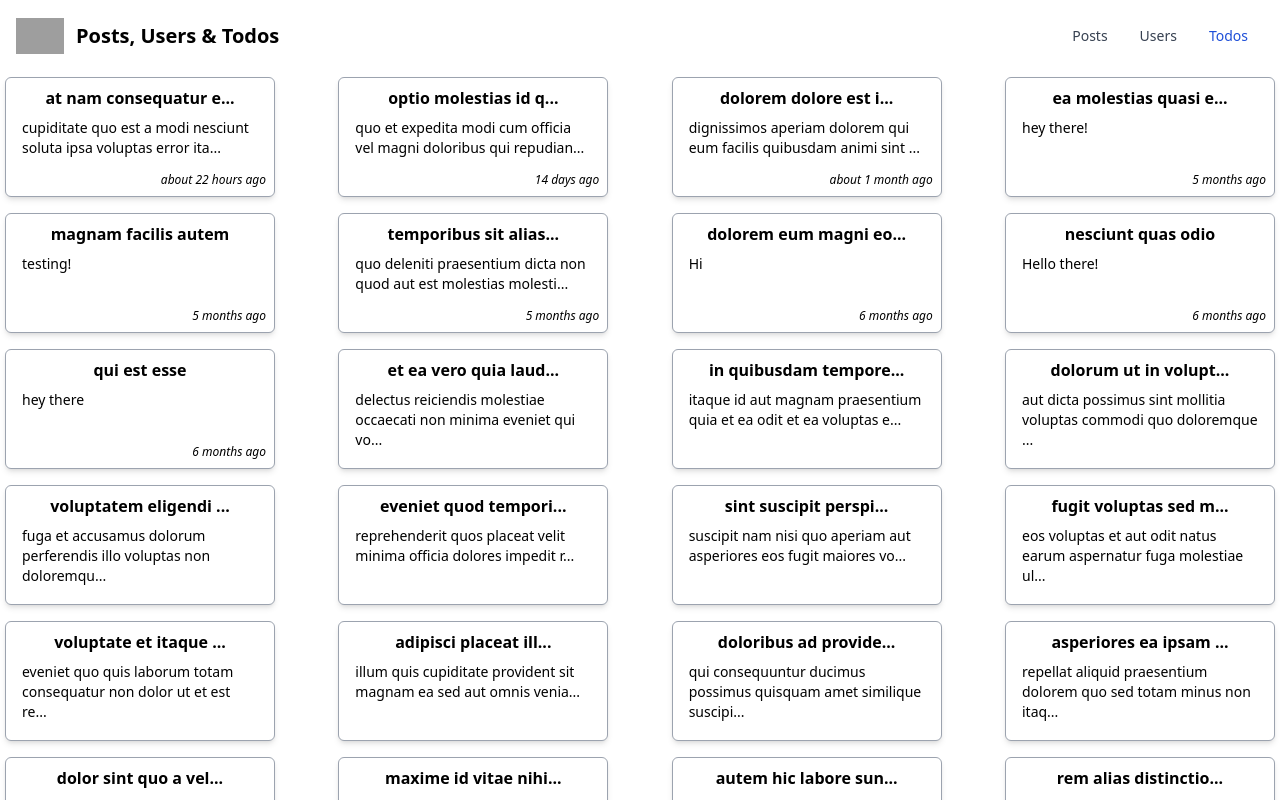
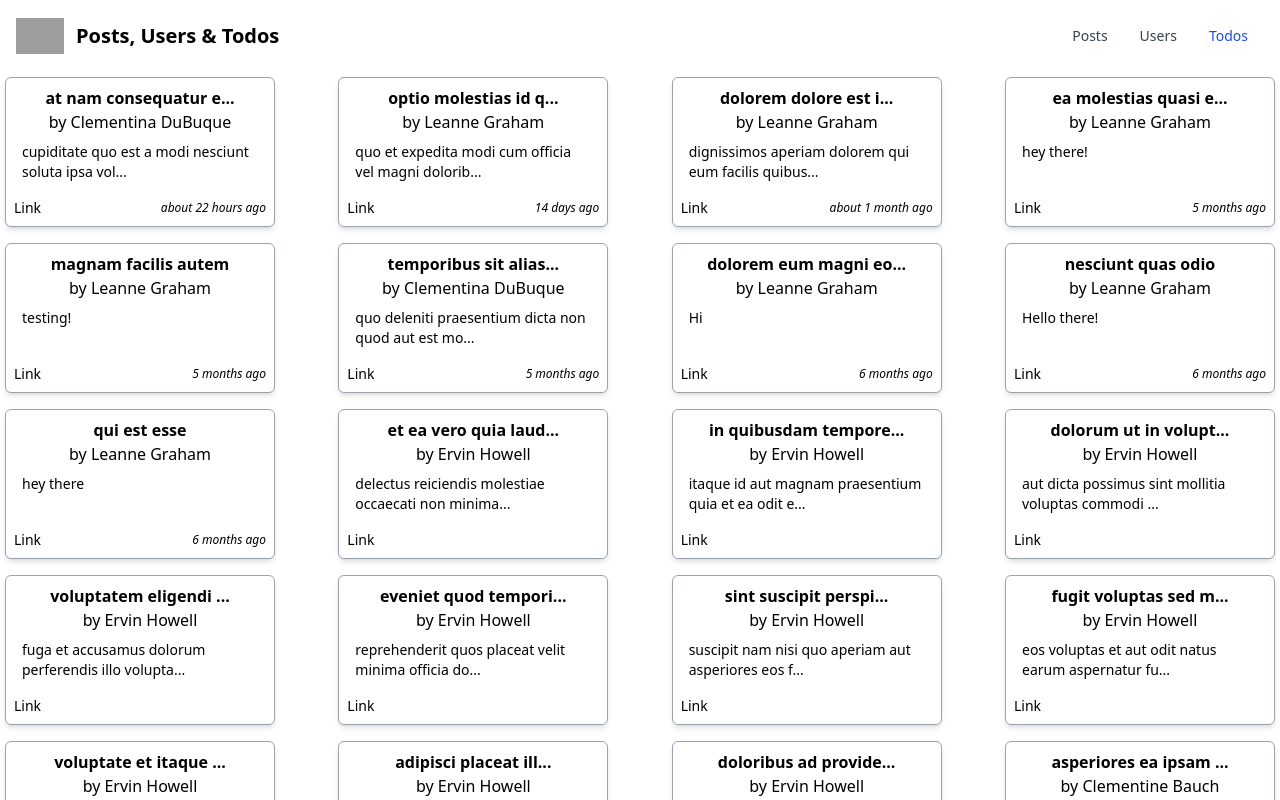
Before and after one commit to kboul/posts-users-todos-rtq, a React (Create React App) app: page /posts in a window 1280 px wide. Shown: the top 800 px of the page. Built offline with nearby package versions, Linux system fonts and the light colour scheme; data requests are answered from the project's data file; grey boxes are pictures that could not be loaded.

Commit message:
Display author on each post coming from users endpoint

```diff
--- a/src/index.tsx
+++ b/src/index.tsx
@@ -1,4 +1,3 @@
-import React from "react";
 import ReactDOM from "react-dom/client";
 import "./index.css";
 import App from "./app/App";
@@ -7,10 +6,6 @@ import reportWebVitals from "./reportWebVitals";
 const root = ReactDOM.createRoot(
   document.getElementById("root") as HTMLElement
 );
-root.render(
-  <React.StrictMode>
-    <App />
-  </React.StrictMode>
-);
+root.render(<App />);
 
 reportWebVitals();
--- a/src/pages/Posts/Posts.tsx
+++ b/src/pages/Posts/Posts.tsx
@@ -1,14 +1,21 @@
+import { useCallback } from "react";
+import { useSelector } from "react-redux";
+
 import { useGetPostsQuery } from "../../app/services/posts";
 import { formatDate, truncate } from "../../utils";
+import User from "../Users/model";
+import { selectAllUsers } from "../Users/usersSlice";
 import Post from "./model";
 
 const className = {
   container:
     "justify-between flex flex-row gap-4 flex-wrap after:content-[''] after:flex-auto p-[5px]",
-  card: "relative border border-gray-400 shadow-md bg-white w-[270px] h-[120px] rounded-md p-2 flex flex-col", // two last properties needed to apply the last styles on price to be at the bottom of the card
+  card: "relative border border-gray-400 shadow-md bg-white w-[270px] h-[150px] rounded-md p-2 flex flex-col", // two last properties needed to apply the last styles on price to be at the bottom of the card
   title: "font-bold text-center",
+  author: "text-center from-neutral-400",
   body: "mx-2 my-2 text-sm flex-1",
-  date: "text-right text-xs italic"
+  postPageLink: "text-sm",
+  date: "text-xs italic items-center flex"
 };
 
 export default function Posts() {
@@ -19,6 +26,13 @@ export default function Posts() {
     isError,
     error
   } = useGetPostsQuery();
+  const allUsers = useSelector(selectAllUsers);
+
+  const getUser = useCallback(
+    (userId: number) =>
+      allUsers?.find((user: User) => user.id === userId)?.name,
+    [allUsers]
+  );
 
   let content;
   if (isLoading) content = <p>Loading..</p>;
@@ -27,19 +41,22 @@ export default function Posts() {
       <div className={className.container}>
         {posts?.map((post: Post) => (
           <div className={className.card} key={post.id}>
-            <h2 className={className.title}>{truncate(post.title, 20)}</h2>
+            <p className={className.title}>{truncate(post.title, 20)}</p>
+            <p className={className.author}>by {getUser(post.userId)}</p>
             <p className={className.body} title={post.body}>
-              {truncate(post.body, 65)}
+              {truncate(post.body, 50)}
             </p>
-            {post?.date && (
-              <span className={className.date}>{formatDate(post?.date)}</span>
-            )}
+            <div className="flex justify-between">
+              <p className={className.postPageLink}>Link</p>
+              {post?.date && (
+                <span className={className.date}>{formatDate(post?.date)}</span>
+              )}
+            </div>
           </div>
         ))}
       </div>
     );
-
-  if (isError) content = error;
+  if (isError) content = <p>{error.toString()}</p>;
 
   return <>{content}</>;
 }
--- a/src/pages/Users/usersSlice.ts
+++ b/src/pages/Users/usersSlice.ts
@@ -1,3 +1,4 @@
+import { createSelector } from "@reduxjs/toolkit";
 import { api } from "../../app/services/app";
 import User from "./model";
 
@@ -12,3 +13,10 @@ export const usersSlice = api.injectEndpoints({
 });
 
 export const { useGetUsersQuery } = usersSlice;
+
+const selectAllUsersResult = usersSlice.endpoints.getUsers.select();
+
+export const selectAllUsers = createSelector(
+  selectAllUsersResult,
+  (usersResult) => usersResult.data
+);
```
